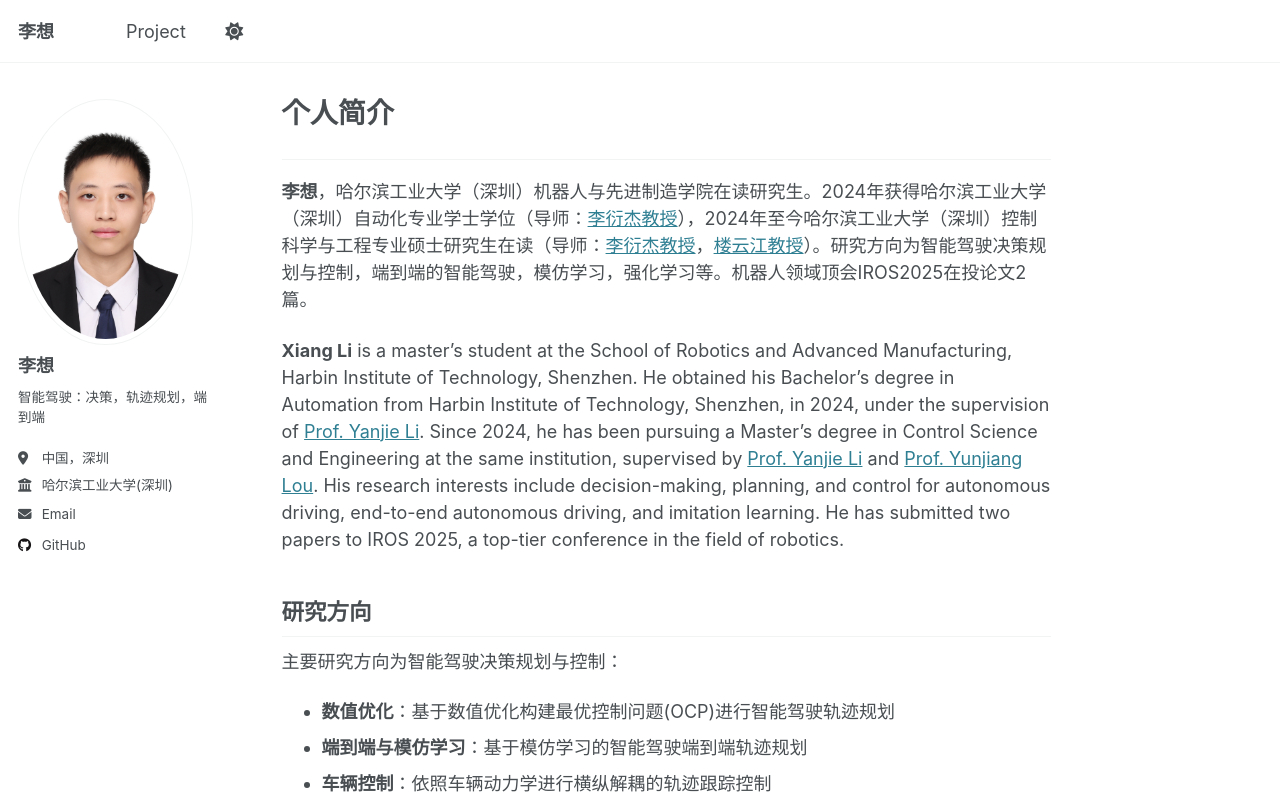
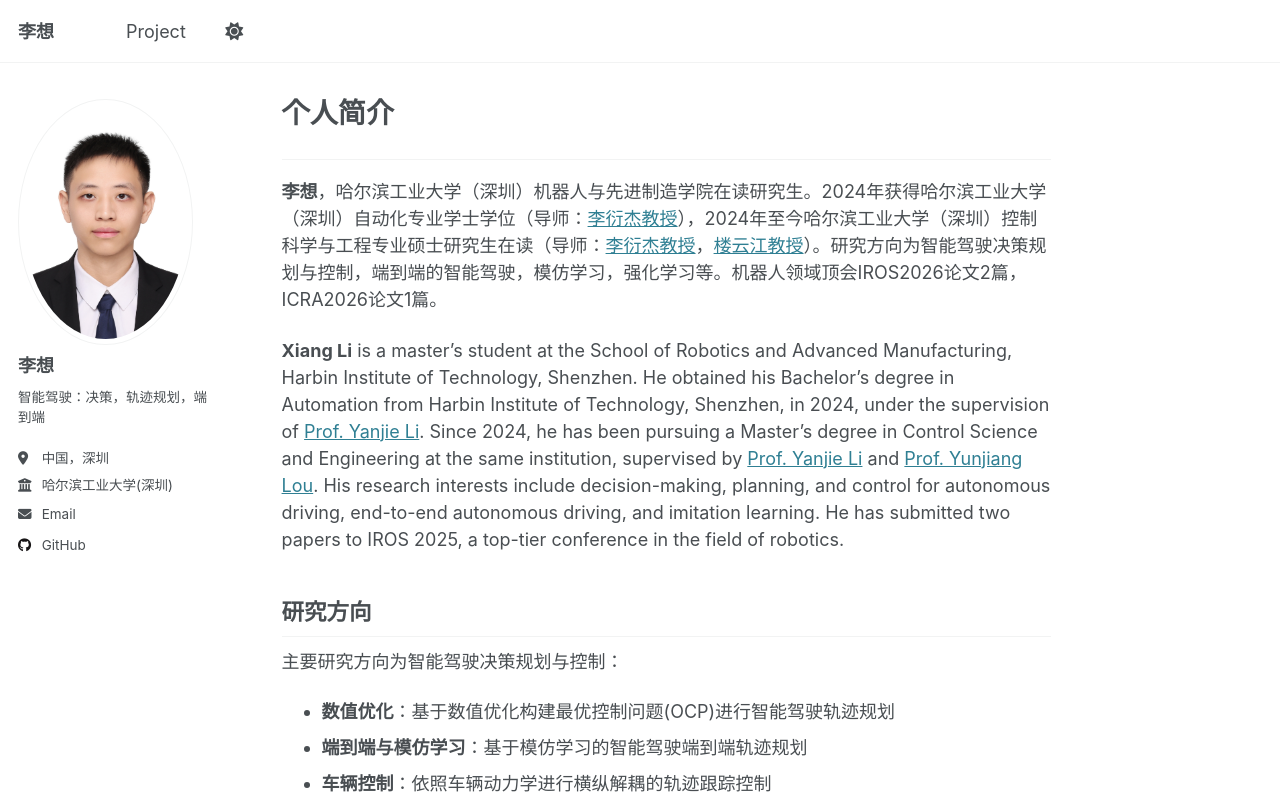
Before and after one commit to AzukiScarlet/azukiscarlet.github.io, a Jekyll site: the page built from _pages/about.md, in a window 1280 px wide and 900 px high, cut to the strip 0-811 px from the top of the window. Built offline with Jekyll 4.4.1, drawn with Linux system fonts in a browser that asks for light colours.

Commit message:
Add paper 2

```diff
--- a/_pages/about.md
+++ b/_pages/about.md
@@ -8,7 +8,7 @@ redirect_from:
 ---
 ---
 
-**李想**，哈尔滨工业大学（深圳）机器人与先进制造学院在读研究生。2024年获得哈尔滨工业大学（深圳）自动化专业学士学位（导师：[李衍杰教授](https://faculty.hitsz.edu.cn/liyanjie)），2024年至今哈尔滨工业大学（深圳）控制科学与工程专业硕士研究生在读（导师：[李衍杰教授](https://faculty.hitsz.edu.cn/liyanjie)，[楼云江教授](https://faculty.hitsz.edu.cn/louyunjiang)）。研究方向为智能驾驶决策规划与控制，端到端的智能驾驶，模仿学习，强化学习等。机器人领域顶会IROS2025在投论文2篇。
+**李想**，哈尔滨工业大学（深圳）机器人与先进制造学院在读研究生。2024年获得哈尔滨工业大学（深圳）自动化专业学士学位（导师：[李衍杰教授](https://faculty.hitsz.edu.cn/liyanjie)），2024年至今哈尔滨工业大学（深圳）控制科学与工程专业硕士研究生在读（导师：[李衍杰教授](https://faculty.hitsz.edu.cn/liyanjie)，[楼云江教授](https://faculty.hitsz.edu.cn/louyunjiang)）。研究方向为智能驾驶决策规划与控制，端到端的智能驾驶，模仿学习，强化学习等。机器人领域顶会IROS2026论文2篇，ICRA2026论文1篇。
 
 **Xiang Li** is a master's student at the School of Robotics and Advanced Manufacturing, Harbin Institute of Technology, Shenzhen. He obtained his Bachelor's degree in Automation from Harbin Institute of Technology, Shenzhen, in 2024, under the supervision of [Prof. Yanjie Li](https://faculty.hitsz.edu.cn/liyanjie). Since 2024, he has been pursuing a Master's degree in Control Science and Engineering at the same institution, supervised by [Prof. Yanjie Li](https://faculty.hitsz.edu.cn/liyanjie) and [Prof. Yunjiang Lou](https://faculty.hitsz.edu.cn/louyunjiang). His research interests include decision-making, planning, and control for autonomous driving, end-to-end autonomous driving, and imitation learning. He has submitted two papers to IROS 2025, a top-tier conference in the field of robotics.
 
```
